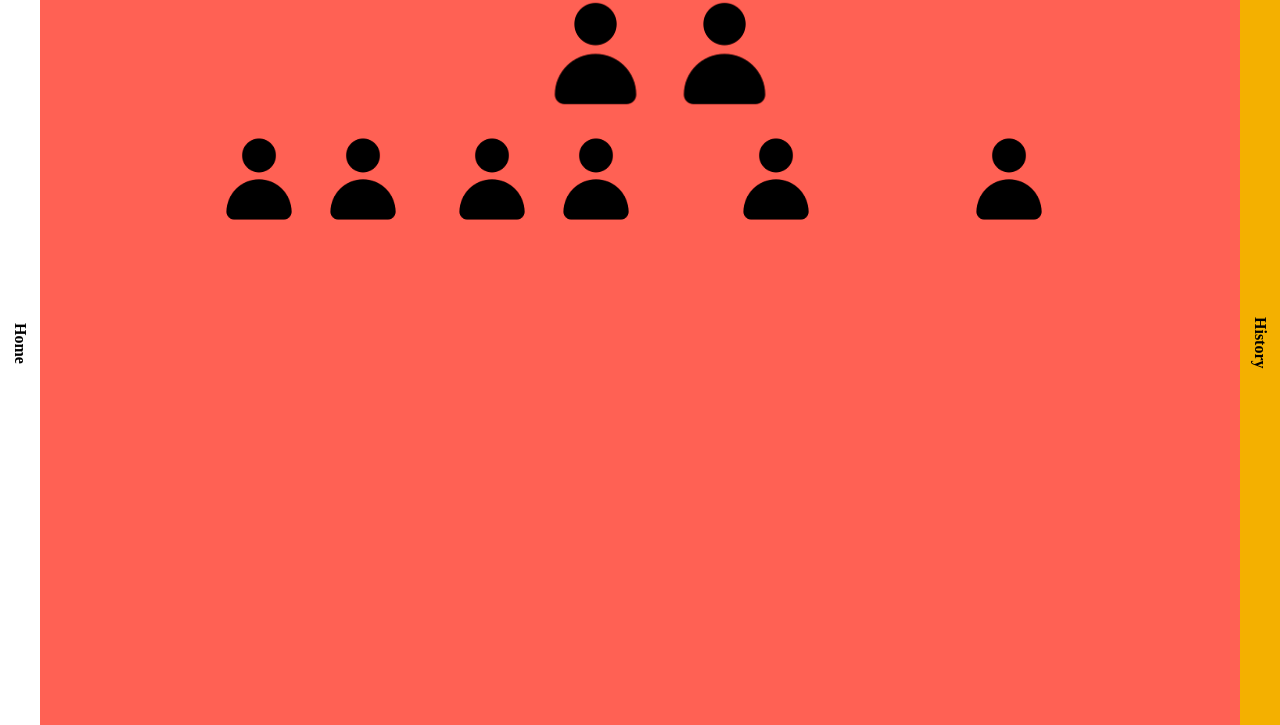
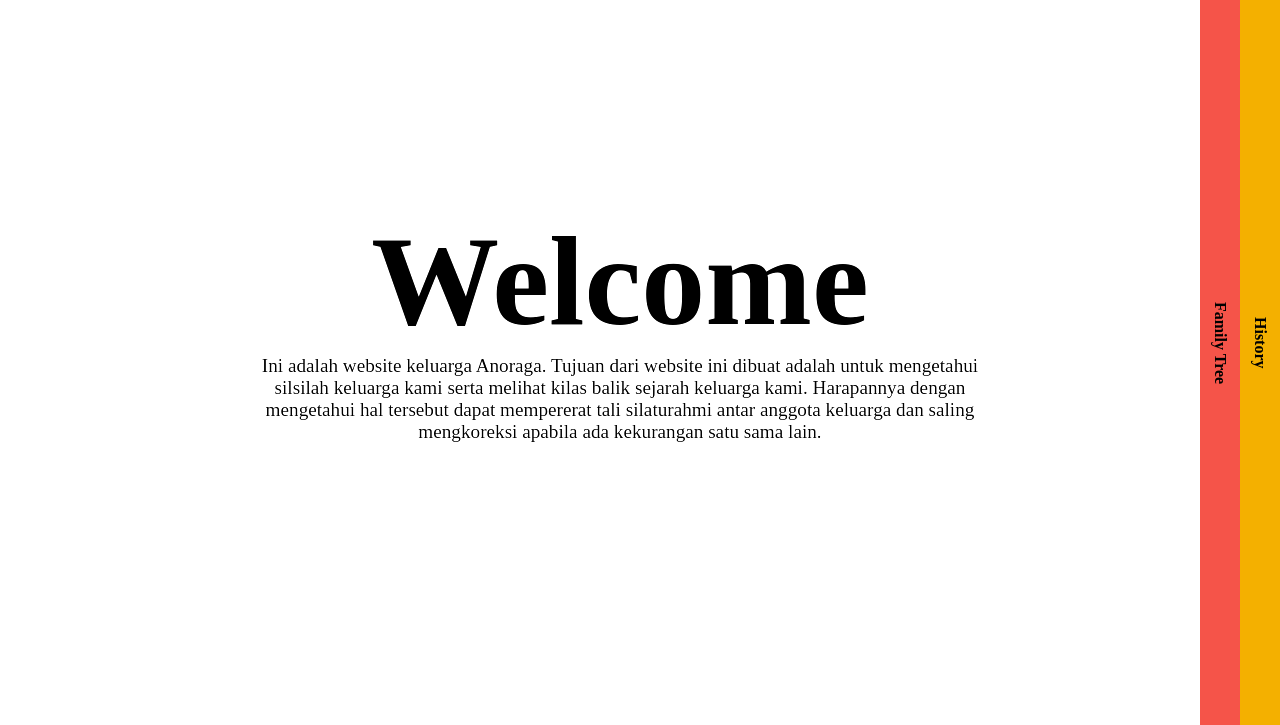
Before and after one commit to rega1001/Keluarga, a plain HTML site: page index.html in a window 1280 px wide. Shown: the part 75-800 px from the top of the page. Drawn offline with Linux system fonts and the light colour scheme.

Commit message:
v1.11
Perbaiki active page

```diff
--- a/index.html
+++ b/index.html
@@ -9,23 +9,23 @@
 </head>
 <body>
     <!-- HOME -->
-    <div class="panel home" data-target="home">
+    <div class="panel home active" data-target="home">
         <div class="content-title">
             <img src="icon/logo.png" alt="">
             <h1 class="judul">Home</h1>
         </div>
-        <div id="home" class="content-section welcome">
+        <div id="home" class="content-section welcome active">
             <h1>Welcome</h1>
             <p>Ini adalah website keluarga Anoraga. Tujuan dari website ini dibuat adalah untuk mengetahui silsilah keluarga kami serta melihat kilas balik sejarah keluarga kami. Harapannya dengan mengetahui hal tersebut dapat mempererat tali silaturahmi antar anggota keluarga dan saling mengkoreksi apabila ada kekurangan satu sama lain.</p>
         </div>
     </div>
     <!-- FAMILY TREE -->
-    <div class="panel family active" data-target="family">
+    <div class="panel family" data-target="family">
         <div class="content-title">
             <img src="icon/family.png" alt="">
             <h1 class="judul">Family Tree</h1>
         </div>
-        <div id="family" class="content-section family-tree active">
+        <div id="family" class="content-section family-tree">
             <h1>Family Tree</h1>
             <div class="layer1">
                 <img src="foto/people.png" alt="">
```
